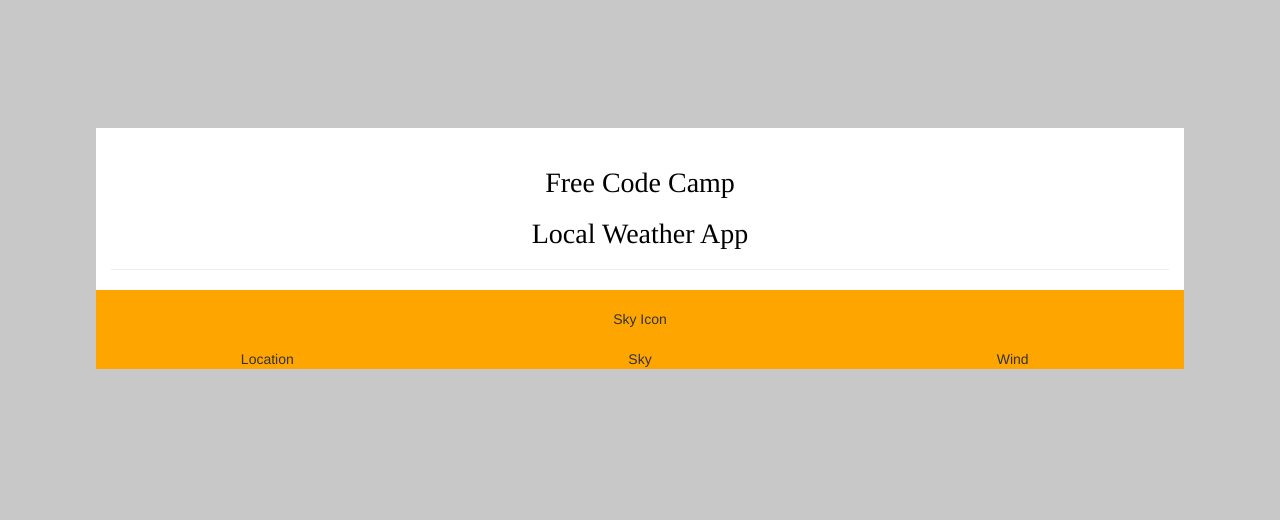
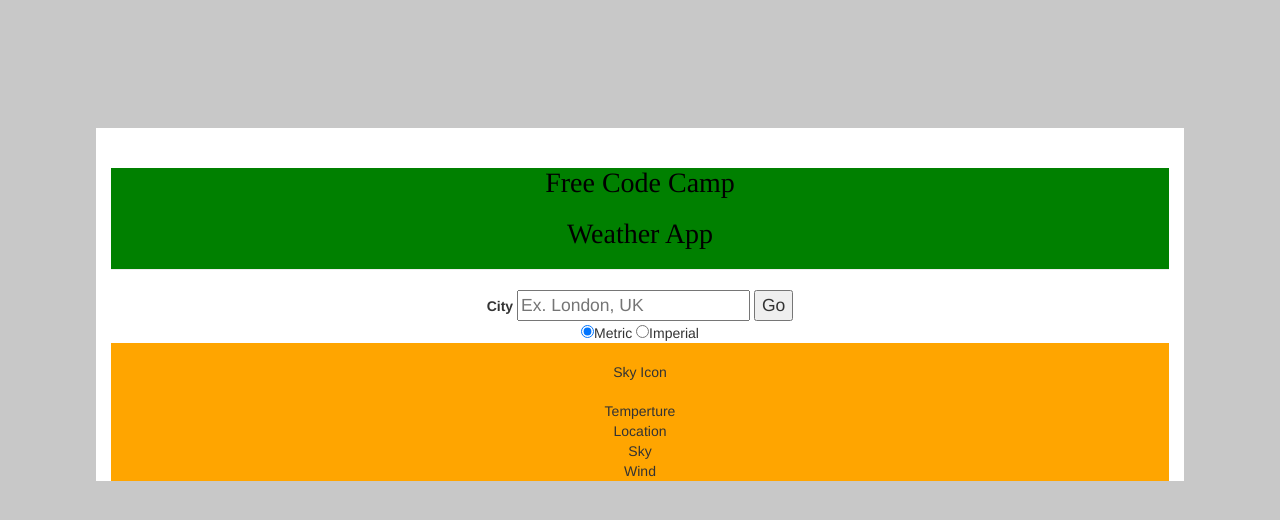
Before and after one commit to tesla809/localWeatherApp, a plain HTML site: page localWeatherApp.html in a window 1280 px wide. Drawn offline with nearby package versions, Linux system fonts and the light colour scheme; no server answers.

Commit message:
added form with radio buttons to allow query for weather in new city in either metric or celsius

```diff
--- a/localWeatherApp.html
+++ b/localWeatherApp.html
@@ -1,7 +1,7 @@
 <!DOCTYPE html>
 <html>
     <head>
-		<title>Local Weather App</title>
+      <title>Weather App</title>
       <link rel="stylesheet" href="http://maxcdn.bootstrapcdn.com/bootstrap/3.3.5/css/bootstrap.min.css" type="text/css" media="screen" title="no title" charset="utf-8">
       <link rel="stylesheet" href="https://maxcdn.bootstrapcdn.com/font-awesome/4.5.0/css/font-awesome.min.css">
       <link rel="stylesheet" href="css/font.css" type="text/css" media="screen" title="no title" charset="utf-8">
@@ -10,37 +10,44 @@
     </head>
 
 	<body>
-		<div class="container-fluid">
+      <div class="container-fluid content">
+        <!-- Header -->
+        <div class= "titles page-header text-center">
+          <h2>Free Code Camp</h2>
+          <h2>Weather App</h2>
+        </div>
 
-			<!-- Header -->
-			<div class= "page-header text-center">
-				<h2>Free Code Camp</h2>
-				<h2>Local Weather App</h2>
-				</div>
-			</div>
+        <!-- New City Dock -->
+        <form class='text-center' id='city-form'>
+          <label>City</label>
+          <input name="city" placeholder="Ex. London, UK" id="city-name">
+
+          <input id="submit" name="submit" type="submit" value="Go">
+
+          </br>
+          <input type="radio" name="standard" value="Metric" checked>Metric
+          <input type="radio" name="standard" value="Imperial">Imperial
+        </form>
 
         <!-- Weather Dock -->
         <div class="weather-dock text-center">
           <div class="row">
             <div id="sky-icon">Sky Icon</div>
           </div>
+
           <div class="row">
-					<div class="col-md-4">
+            <div id="location">Temperture</div>
             <div id="location">Location</div>
-					</div>
-					<div class="col-md-4">
             <div id="sky-condition">Sky</div>
-					</div>
-					<div class="col-md-4">
             <div id="wind">Wind</div>
           </div>
         </div>
   </div>
 
-		</div>
   <script src="http://code.jquery.com/jquery-1.11.0.min.js" type="text/javascript" charset="utf-8"></script>
   <script src="https://code.jquery.com/jquery-2.1.4.min.js" type="text/javascript" charset="utf-8"></script>
   <script src="js/howler.min.js" type="text/javascript" charset="utf-8"></script>
-		<script src="js/app.js" type="text/javascript" charset="utf-8"></script>
+  <script src="js/weather.js" type="text/javascript" charset="utf-8"></script>
+
     </body>
 </html>
```
Lines whose indentation alone changed are shown as unchanged.
